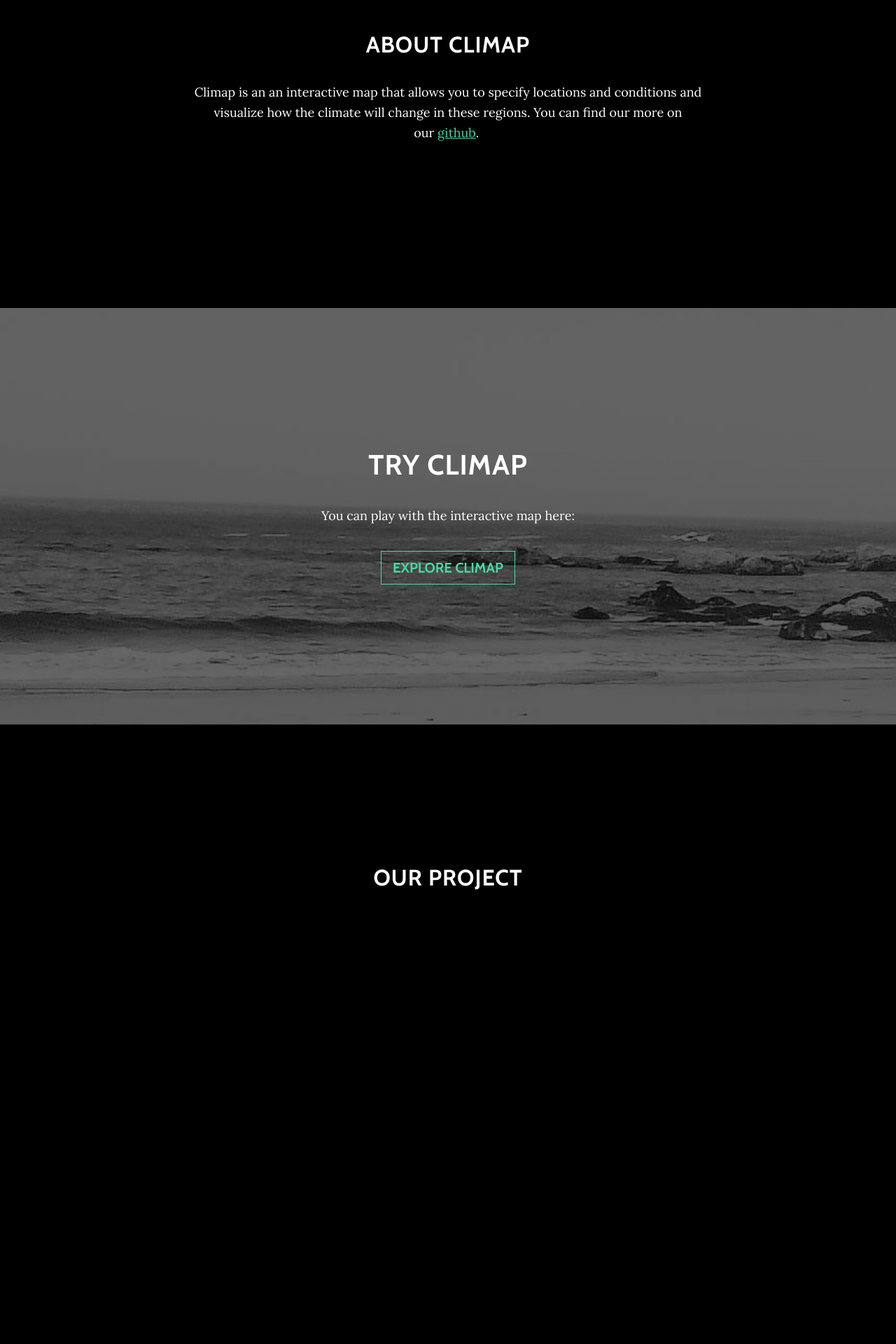
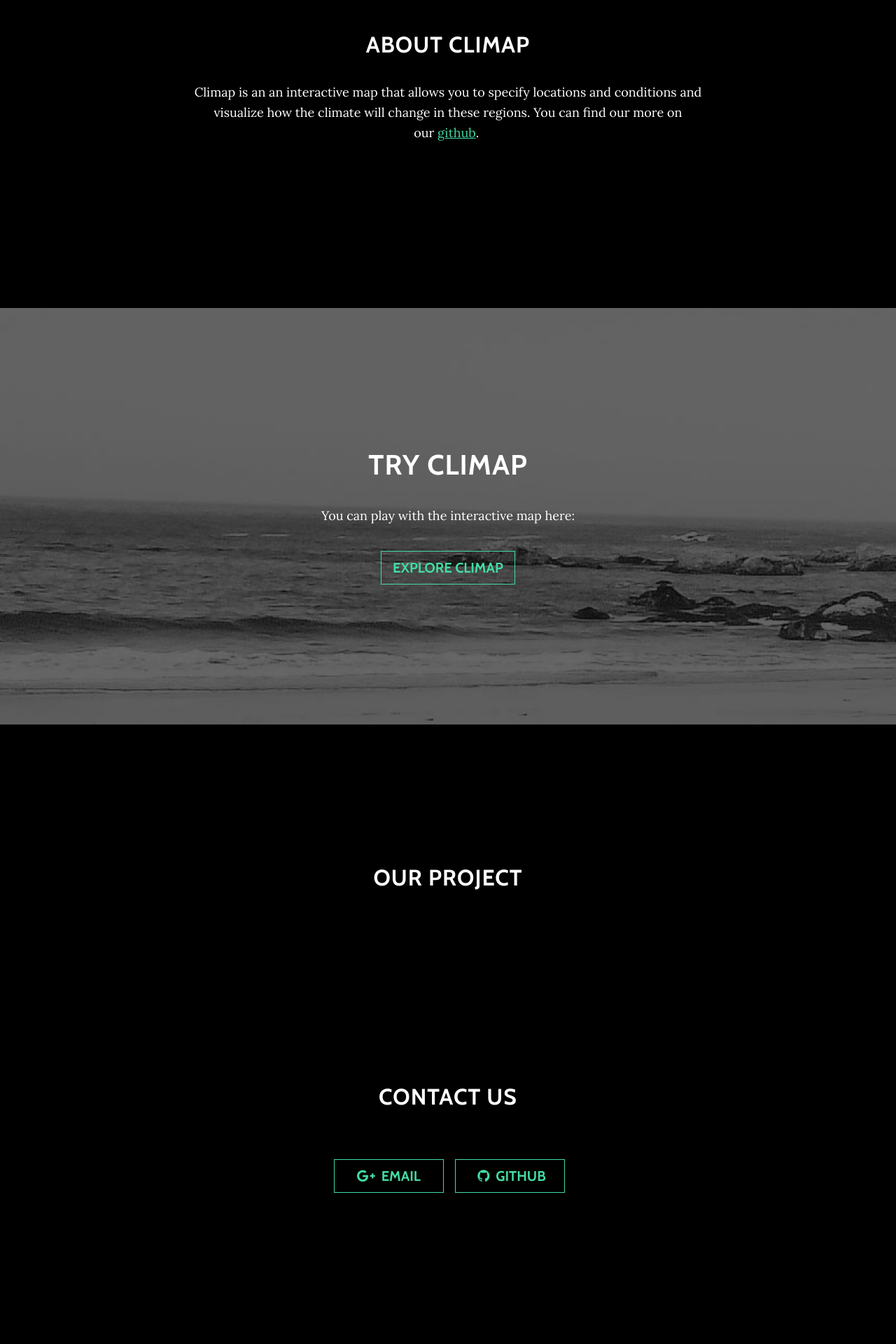
Before and after one commit to alantian2018/Augmented_Hacks, a Django app: page / in a window 1280 px wide. Shown: the part 955-2875 px from the top of the page at 70% size. Before the commit the page ends 2226 px from the top, so only its background shows below. Run offline with Django 3.2, Linux system fonts and the light colour scheme; some libraries are stand-ins or nearby versions; grey boxes are pictures that could not be loaded.

Commit message:
Updated icon

```diff
--- a/AugmentedHacks/main/templates/home.html
+++ b/AugmentedHacks/main/templates/home.html
@@ -70,9 +70,19 @@
                     <div class="row">
                         <div class="col-lg-8 mx-auto">
                             <h2>Our Project</h2>
-                            <iframe style="height: 100%" src="https://youtube.com/embed/5diupKrQ3Uc" allowfullscreen></iframe>
+                            <iframe style="height: 30vh" src="https://youtube.com/embed/5diupKrQ3Uc" allowfullscreen></iframe>
                             </iframe>
                         </div>
+                        <h2>Contact us</h2>
+                        <p></p>
+                        <ul class="list-inline banner-social-buttons">
+                            <li class="list-inline-item">&nbsp;<button onclick="location.href='mailto:pollution.theglobaltech@gmail.com'" class="btn btn-primary btn-lg btn-default" type="button">
+                                <i class="fa fa-google-plus fa-fw"></i><span class="network-name">&nbsp; Email</span></button>
+                            </li>
+                            <li class="list-inline-item">&nbsp;<button onclick="location.href='https://github.com/alantian2018/Augmented_Hacks/'" class="btn btn-primary btn-lg btn-default" type="button">
+                                <i class="fa fa-github fa-fw"></i><span class="network-name">&nbsp;github</span></button>
+                            </li>
+                        </ul>
                     </div>
                 </div>
                 </div>
```
